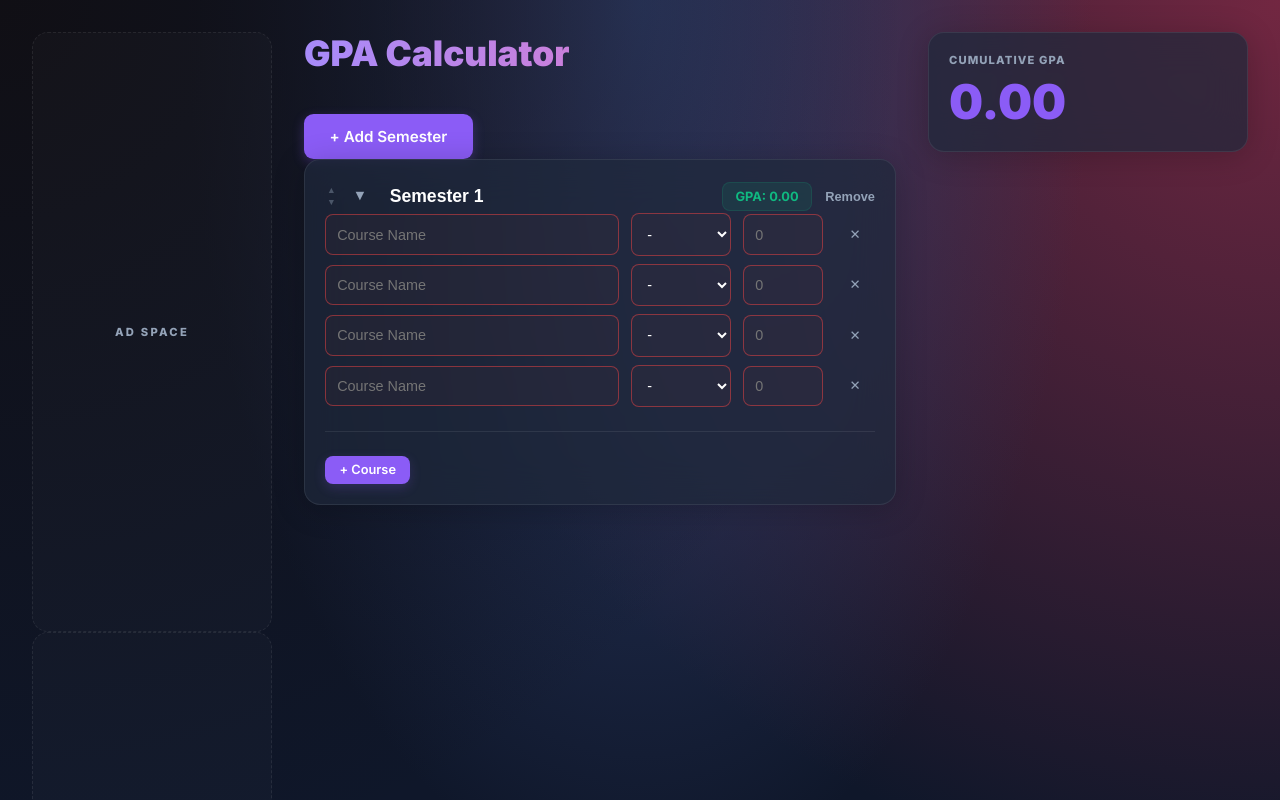
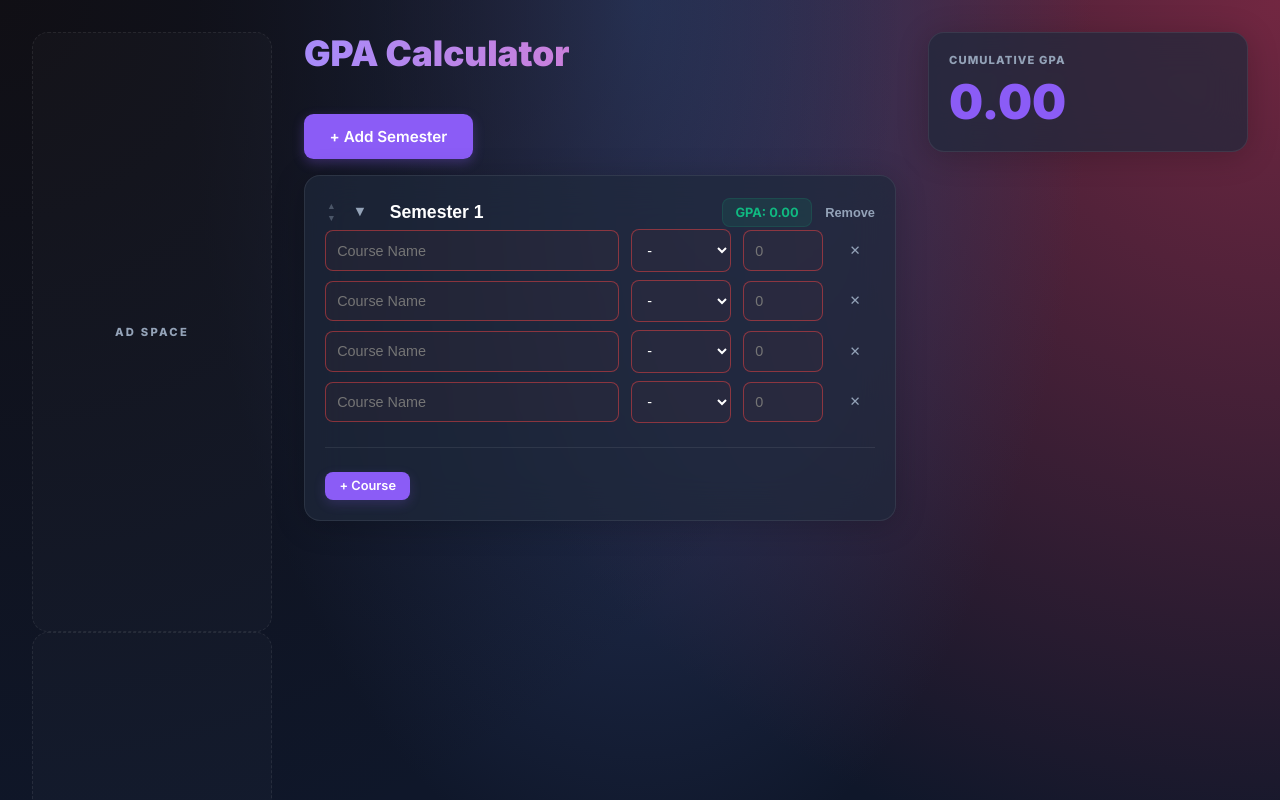
Before and after one commit to MuhammadQasimHamid/GPATracker, a Next.js app in the folder gpa-calc/: page / in a window 1280 px wide. Shown: the top 800 px of the page. Built offline with nearby package versions, Linux system fonts and the light colour scheme.

Commit message:
UI Updates

```diff
--- a/gpa-calc/src/components/Dashboard.tsx
+++ b/gpa-calc/src/components/Dashboard.tsx
@@ -25,7 +25,7 @@ export default function Dashboard() {
                     <Sidebar />
                 </div>
 
-                <div className="semesters-controls">
+                <div className="semesters-controls" style={{ marginBottom: '1rem' }}>
                     <button className="btn btn-primary add-semester-btn" onClick={addSemester}>
                         + Add Semester
                     </button>
--- a/gpa-calc/src/components/Semester.tsx
+++ b/gpa-calc/src/components/Semester.tsx
@@ -52,7 +52,7 @@ export default function Semester({ semester }: Props) {
 
             {!semester.isCollapsed && (
                 <div className="semester-content">
-                    <div className="courses-list">
+                    <div className="courses-list" >
                         {semester.courses.map((course) => (
                             <Course key={course.id} semesterId={semester.id} course={course} />
                         ))}
```
